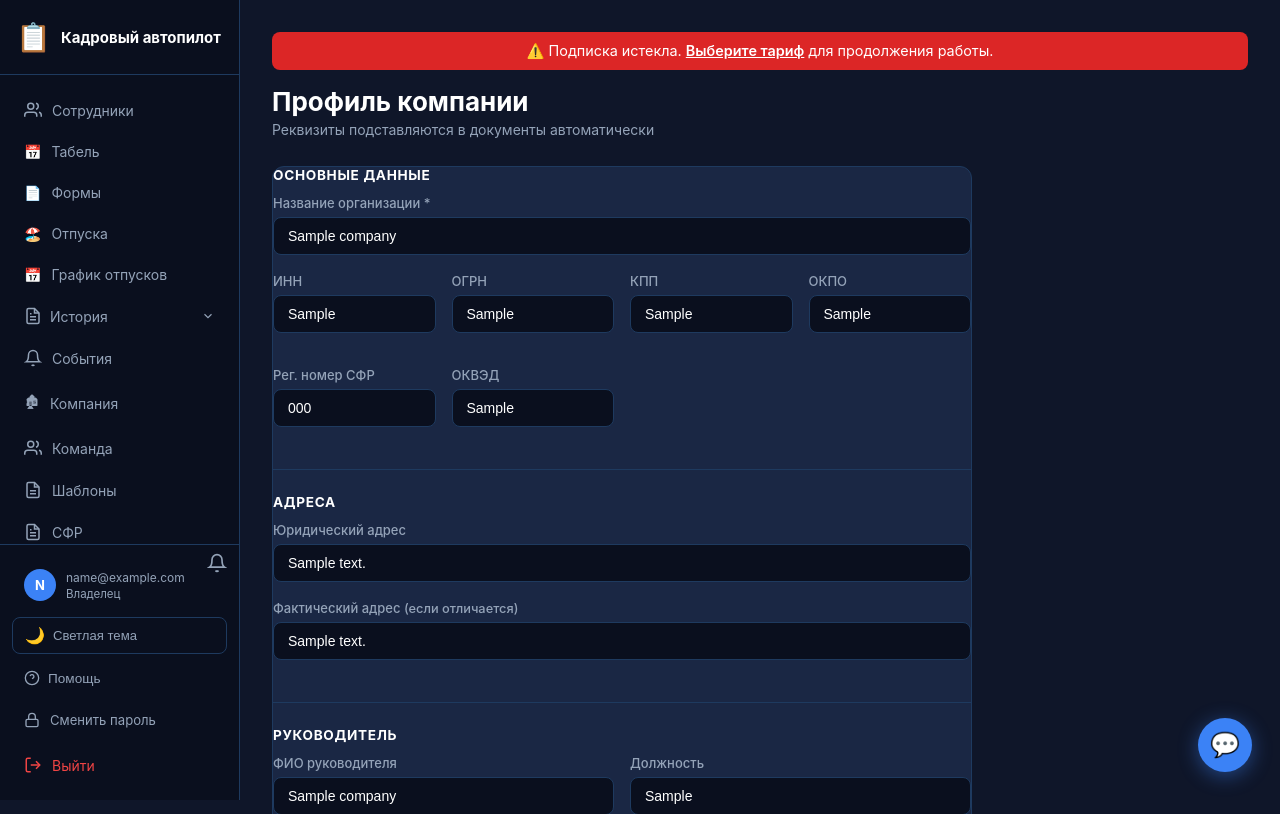
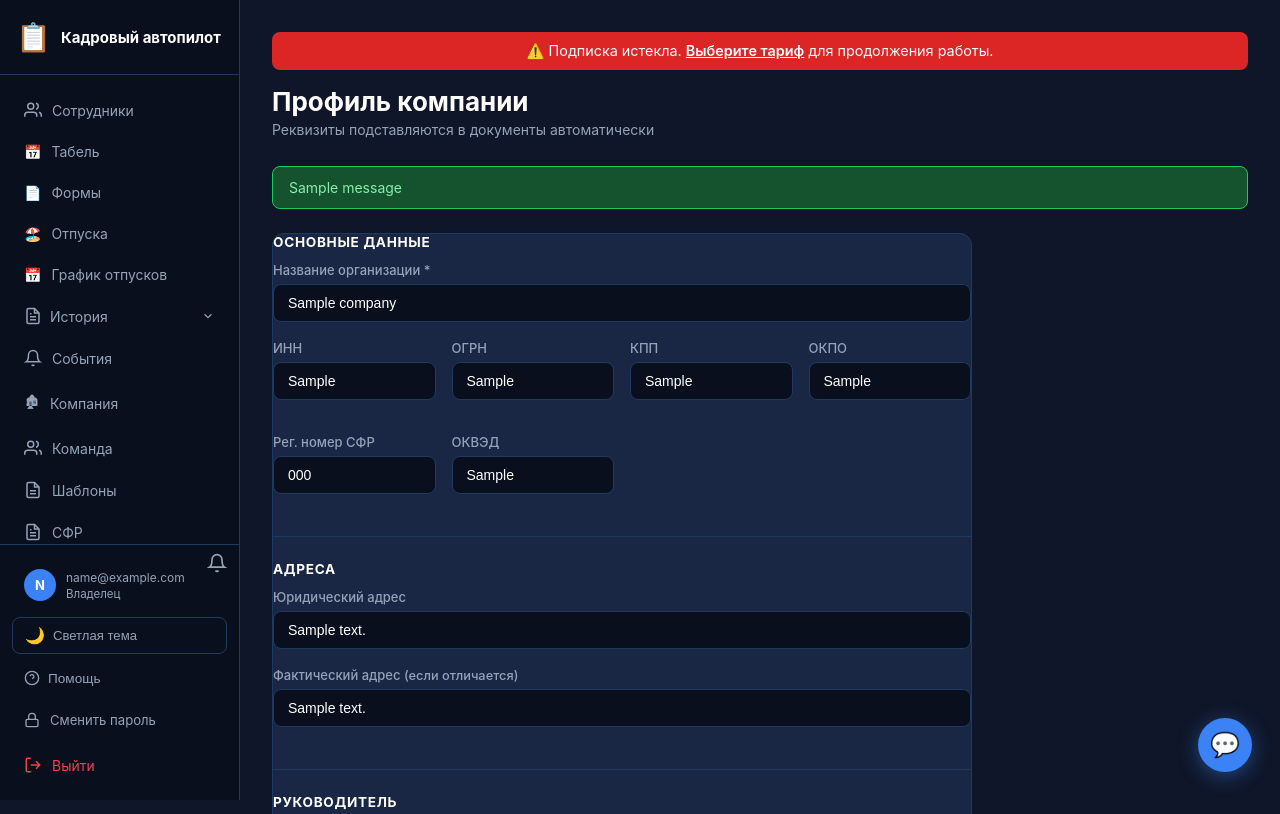
Before and after one commit to EvgeniyMalykh/kadrovik-landing, a Django app: page /company/ in a window 1280 px wide. Shown: the top 814 px of the page. Run offline with Django 5.2, Linux system fonts and the light colour scheme; a user stored in the database is signed in; tables that the repository leaves empty hold one stand-in row (values such as "Sample post"); one stand-in notice (Sample message) is shown; parts of the project's set-up code (start-up, migrations or seed data) failed here and were passed over; some libraries are stand-ins or nearby versions.

Commit message:
fix: company_profile — HR может редактировать профиль компании, добавлен показ ошибок
Проблема: пользователь с ролью hr не мог сохранить данные в профиле компании
(требовалась роль admin), при этом ошибка не отображалась в шаблоне.

- Снижен порог прав для сохранения профиля с admin до hr
- Добавлен вывод Django messages в шаблон company.html

Co-Authored-By: Claude Opus 4.6 <noreply@anthropic.com>

```diff
--- a/apps/dashboard/views.py
+++ b/apps/dashboard/views.py
@@ -855,7 +855,7 @@ def company_profile(request):
     saved = False
     if request.method == "POST":
         role = get_active_member_role(request)
-        if not role or ROLE_RANK.get(role, 0) < ROLE_RANK.get('admin', 0):
+        if not role or ROLE_RANK.get(role, 0) < ROLE_RANK.get('hr', 0):
             messages.error(request, 'Недостаточно прав для изменения настроек компании.')
             return redirect('dashboard:company')
         company.name             = request.POST.get("name", company.name)
--- a/templates/dashboard/company.html
+++ b/templates/dashboard/company.html
@@ -9,6 +9,9 @@
     </div>
 </div>
 
+{% for message in messages %}
+<div class="alert {% if message.tags == 'error' %}alert-danger{% elif message.tags == 'success' %}alert-success{% else %}alert-info{% endif %}">{{ message }}</div>
+{% endfor %}
 {% if saved %}
 <div class="alert alert-success">Данные сохранены — реквизиты обновлены во всех документах</div>
 {% endif %}
```
